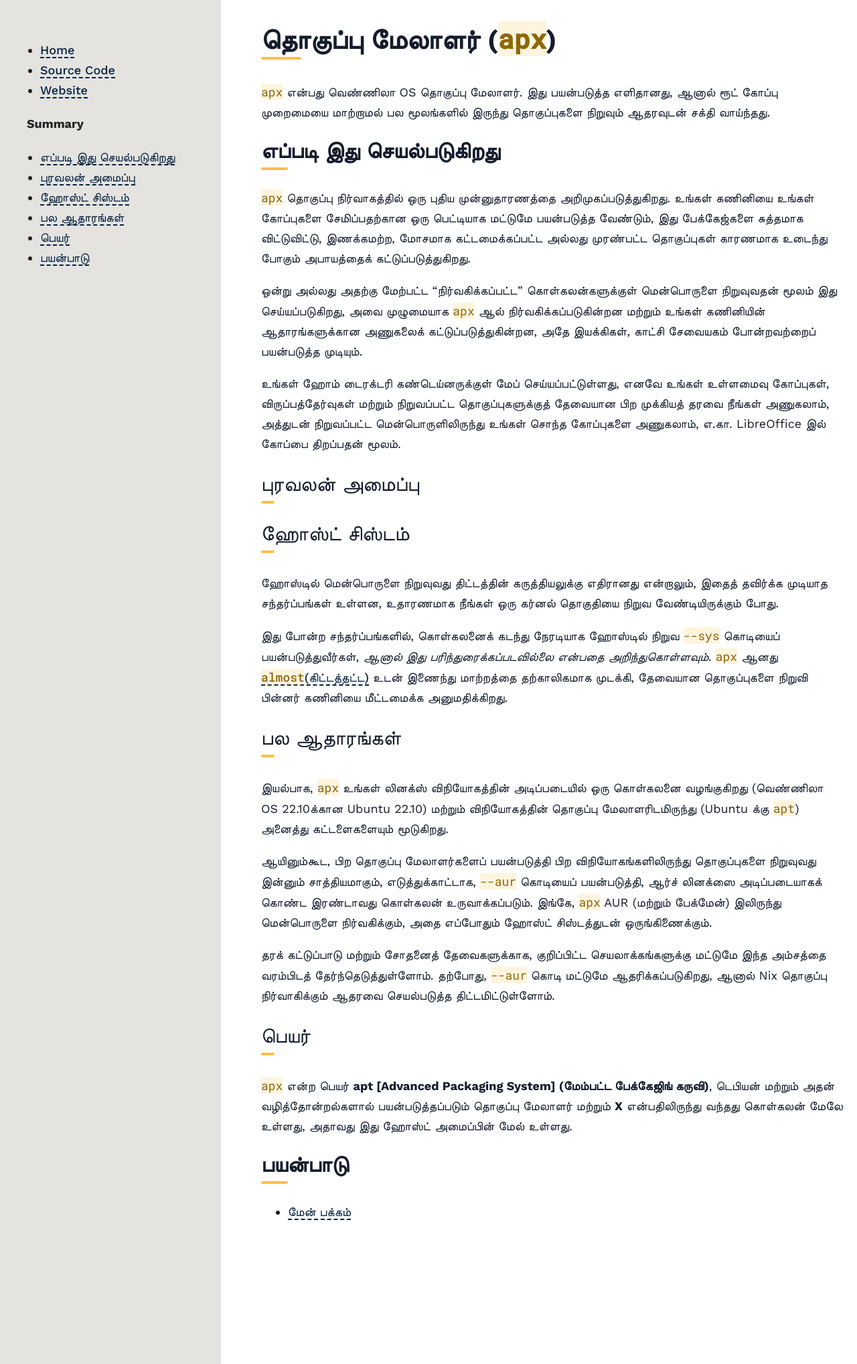
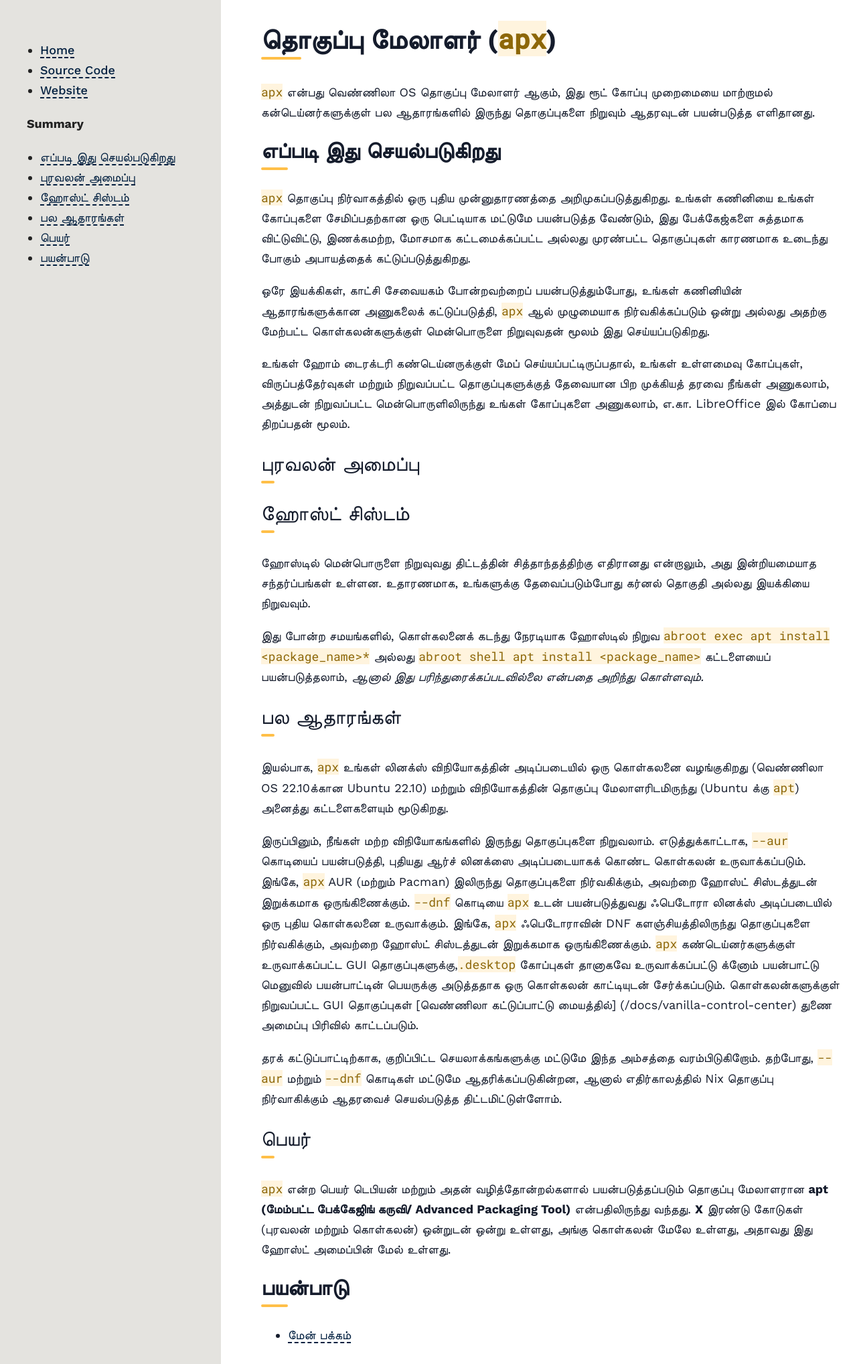
Before and after one commit to Vanilla-OS/documentation, a Jekyll site: the page built from docs/apx/index.ta.md, in a window 1280 px wide. Shown: the whole page at 67% size. Built offline with Jekyll 4.4.1, drawn with Linux system fonts in a browser that asks for light colours; our own code applies the rules of GitHub Pages for plain Markdown files.

Commit message:
apx/index: update Tamil translation

```diff
--- a/docs/apx/index.ta.md
+++ b/docs/apx/index.ta.md
@@ -5,36 +5,37 @@
 
 # தொகுப்பு மேலாளர் (`apx`)
 
-`apx` என்பது வெண்ணிலா OS தொகுப்பு மேலாளர். இது பயன்படுத்த எளிதானது, ஆனால்
-ரூட் கோப்பு முறைமையை மாற்றாமல் பல மூலங்களில் இருந்து தொகுப்புகளை நிறுவும் ஆதரவுடன் சக்தி வாய்ந்தது.
+`apx` என்பது வெண்ணிலா OS தொகுப்பு மேலாளர் ஆகும், இது ரூட் கோப்பு முறைமையை மாற்றாமல் கன்டெய்னர்களுக்குள் பல ஆதாரங்களில் இருந்து தொகுப்புகளை நிறுவும் ஆதரவுடன் பயன்படுத்த எளிதானது.
 
 ## எப்படி இது செயல்படுகிறது
 
 `apx` தொகுப்பு நிர்வாகத்தில் ஒரு புதிய முன்னுதாரணத்தை அறிமுகப்படுத்துகிறது. உங்கள் கணினியை உங்கள் கோப்புகளை சேமிப்பதற்கான ஒரு பெட்டியாக மட்டுமே பயன்படுத்த வேண்டும், இது பேக்கேஜ்களை சுத்தமாக விட்டுவிட்டு, இணக்கமற்ற, மோசமாக கட்டமைக்கப்பட்ட அல்லது முரண்பட்ட தொகுப்புகள் காரணமாக உடைந்து போகும் அபாயத்தைக் கட்டுப்படுத்துகிறது.
 
-ஒன்று அல்லது அதற்கு மேற்பட்ட "நிர்வகிக்கப்பட்ட" கொள்கலன்களுக்குள் மென்பொருளை நிறுவுவதன் மூலம் இது செய்யப்படுகிறது, அவை முழுமையாக `apx` ஆல் நிர்வகிக்கப்படுகின்றன மற்றும் உங்கள் கணினியின் ஆதாரங்களுக்கான அணுகலைக் கட்டுப்படுத்துகின்றன, அதே இயக்கிகள், காட்சி சேவையகம் போன்றவற்றைப் பயன்படுத்த முடியும்.
+ஒரே இயக்கிகள், காட்சி சேவையகம் போன்றவற்றைப் பயன்படுத்தும்போது, உங்கள் கணினியின் ஆதாரங்களுக்கான அணுகலைக் கட்டுப்படுத்தி, `apx` ஆல் முழுமையாக நிர்வகிக்கப்படும் ஒன்று அல்லது அதற்கு மேற்பட்ட கொள்கலன்களுக்குள் மென்பொருளை நிறுவுவதன் மூலம் இது செய்யப்படுகிறது.
 
-உங்கள் ஹோம் டைரக்டரி கண்டெய்னருக்குள் மேப் செய்யப்பட்டுள்ளது, எனவே உங்கள் உள்ளமைவு கோப்புகள், விருப்பத்தேர்வுகள் மற்றும் நிறுவப்பட்ட தொகுப்புகளுக்குத் தேவையான பிற முக்கியத் தரவை நீங்கள் அணுகலாம், அத்துடன் நிறுவப்பட்ட மென்பொருளிலிருந்து உங்கள் சொந்த கோப்புகளை அணுகலாம், எ.கா. LibreOffice இல் கோப்பை திறப்பதன் மூலம்.
+உங்கள் ஹோம் டைரக்டரி கண்டெய்னருக்குள் மேப் செய்யப்பட்டிருப்பதால், உங்கள் உள்ளமைவு கோப்புகள், விருப்பத்தேர்வுகள் மற்றும் நிறுவப்பட்ட தொகுப்புகளுக்குத் தேவையான பிற முக்கியத் தரவை நீங்கள் அணுகலாம், அத்துடன் நிறுவப்பட்ட மென்பொருளிலிருந்து உங்கள் கோப்புகளை அணுகலாம், எ.கா. LibreOffice இல் கோப்பை திறப்பதன் மூலம்.
 
 ### புரவலன் அமைப்பு
 
 ### ஹோஸ்ட் சிஸ்டம்
 
-ஹோஸ்டில் மென்பொருளை நிறுவுவது திட்டத்தின் கருத்தியலுக்கு எதிரானது என்றாலும், இதைத் தவிர்க்க முடியாத சந்தர்ப்பங்கள் உள்ளன, உதாரணமாக நீங்கள் ஒரு கர்னல் தொகுதியை நிறுவ வேண்டியிருக்கும் போது.
+ஹோஸ்டில் மென்பொருளை நிறுவுவது திட்டத்தின் சித்தாந்தத்திற்கு எதிரானது என்றாலும், அது இன்றியமையாத சந்தர்ப்பங்கள் உள்ளன. உதாரணமாக, உங்களுக்கு தேவைப்படும்போது
+கர்னல் தொகுதி அல்லது இயக்கியை நிறுவவும்.
 
-இது போன்ற சந்தர்ப்பங்களில், கொள்கலனைக் கடந்து நேரடியாக ஹோஸ்டில் நிறுவ `--sys` கொடியைப் பயன்படுத்துவீர்கள், *ஆனால் இது பரிந்துரைக்கப்படவில்லை என்பதை அறிந்துகொள்ளவும்*. `apx` ஆனது [`almost`(கிட்டத்தட்ட)](/docs/almost) உடன் இணைந்து மாற்றத்தை தற்காலிகமாக முடக்கி, தேவையான தொகுப்புகளை நிறுவி பின்னர் கணினியை மீட்டமைக்க அனுமதிக்கிறது.
+இது போன்ற சமயங்களில், கொள்கலனைக் கடந்து நேரடியாக ஹோஸ்டில் நிறுவ `abroot exec apt install <package_name>*` அல்லது `abroot shell apt install <package_name>` கட்டளையைப் பயன்படுத்தலாம், *ஆனால் இது பரிந்துரைக்கப்படவில்லை என்பதை அறிந்து கொள்ளவும்.*
 
 ### பல ஆதாரங்கள்
 
 இயல்பாக, `apx` உங்கள் லினக்ஸ் விநியோகத்தின் அடிப்படையில் ஒரு கொள்கலனை வழங்குகிறது (வெண்ணிலா OS 22.10க்கான Ubuntu 22.10) மற்றும் விநியோகத்தின் தொகுப்பு மேலாளரிடமிருந்து (Ubuntu க்கு `apt`) அனைத்து கட்டளைகளையும் மூடுகிறது.
 
-ஆயினும்கூட, பிற தொகுப்பு மேலாளர்களைப் பயன்படுத்தி பிற விநியோகங்களிலிருந்து தொகுப்புகளை நிறுவுவது இன்னும் சாத்தியமாகும், எடுத்துக்காட்டாக, `--aur` கொடியைப் பயன்படுத்தி, ஆர்ச் லினக்ஸை அடிப்படையாகக் கொண்ட இரண்டாவது கொள்கலன் உருவாக்கப்படும். இங்கே, `apx` AUR (மற்றும் பேக்மேன்) இலிருந்து மென்பொருளை நிர்வகிக்கும், அதை எப்போதும் ஹோஸ்ட் சிஸ்டத்துடன் ஒருங்கிணைக்கும்.
+இருப்பினும், நீங்கள் மற்ற விநியோகங்களில் இருந்து தொகுப்புகளை நிறுவலாம். எடுத்துக்காட்டாக, `--aur` கொடியைப் பயன்படுத்தி, புதியது
+ஆர்ச் லினக்ஸை அடிப்படையாகக் கொண்ட கொள்கலன் உருவாக்கப்படும். இங்கே, `apx` AUR (மற்றும் Pacman) இலிருந்து தொகுப்புகளை நிர்வகிக்கும், அவற்றை ஹோஸ்ட் சிஸ்டத்துடன் இறுக்கமாக ஒருங்கிணைக்கும். `--dnf` கொடியை `apx` உடன் பயன்படுத்துவது ஃபெடோரா லினக்ஸ் அடிப்படையில் ஒரு புதிய கொள்கலனை உருவாக்கும். இங்கே, `apx` ஃபெடோராவின் DNF களஞ்சியத்திலிருந்து தொகுப்புகளை நிர்வகிக்கும், அவற்றை ஹோஸ்ட் சிஸ்டத்துடன் இறுக்கமாக ஒருங்கிணைக்கும். `apx` கண்டெய்னர்களுக்குள் உருவாக்கப்பட்ட GUI தொகுப்புகளுக்கு,`.desktop` கோப்புகள் தானாகவே உருவாக்கப்பட்டு க்னோம் பயன்பாட்டு மெனுவில் பயன்பாட்டின் பெயருக்கு அடுத்ததாக ஒரு கொள்கலன் காட்டியுடன் சேர்க்கப்படும். கொள்கலன்களுக்குள் நிறுவப்பட்ட GUI தொகுப்புகள் [வெண்ணிலா கட்டுப்பாட்டு மையத்தில்] (/docs/vanilla-control-center) துணை அமைப்பு பிரிவில் காட்டப்படும்.
 
-தரக் கட்டுப்பாடு மற்றும் சோதனைத் தேவைகளுக்காக, குறிப்பிட்ட செயலாக்கங்களுக்கு மட்டுமே இந்த அம்சத்தை வரம்பிடத் தேர்ந்தெடுத்துள்ளோம். தற்போது, `--aur` கொடி மட்டுமே ஆதரிக்கப்படுகிறது, ஆனால் Nix தொகுப்பு நிர்வாகிக்கும் ஆதரவை செயல்படுத்த திட்டமிட்டுள்ளோம்.
+தரக் கட்டுப்பாட்டிற்காக, குறிப்பிட்ட செயலாக்கங்களுக்கு மட்டுமே இந்த அம்சத்தை வரம்பிடுகிறோம். தற்போது, `--aur` மற்றும் `--dnf` கொடிகள் மட்டுமே ஆதரிக்கப்படுகின்றன, ஆனால் எதிர்காலத்தில் Nix தொகுப்பு நிர்வாகிக்கும் ஆதரவைச் செயல்படுத்த திட்டமிட்டுள்ளோம்.
 
 ### பெயர்
 
-`apx` என்ற பெயர் **apt [Advanced Packaging System] (மேம்பட்ட பேக்கேஜிங் கருவி)**, டெபியன் மற்றும் அதன் வழித்தோன்றல்களால் பயன்படுத்தப்படும் தொகுப்பு மேலாளர் மற்றும் **X** என்பதிலிருந்து வந்தது கொள்கலன் மேலே உள்ளது, அதாவது இது ஹோஸ்ட் அமைப்பின் மேல் உள்ளது.
+`apx` என்ற பெயர் டெபியன் மற்றும் அதன் வழித்தோன்றல்களால் பயன்படுத்தப்படும் தொகுப்பு மேலாளரான **apt (மேம்பட்ட பேக்கேஜிங் கருவி/ Advanced Packaging Tool)** என்பதிலிருந்து வந்தது. **X** இரண்டு கோடுகள் (புரவலன் மற்றும் கொள்கலன்) ஒன்றுடன் ஒன்று உள்ளது, அங்கு கொள்கலன் மேலே உள்ளது, அதாவது இது ஹோஸ்ட் அமைப்பின் மேல் உள்ளது.
 
 ## பயன்பாடு
 
```
Also changed, not shown: docs/ABRoot/index.md (+1 -1 lines), docs/apx/index.md (+1 -1 lines).
